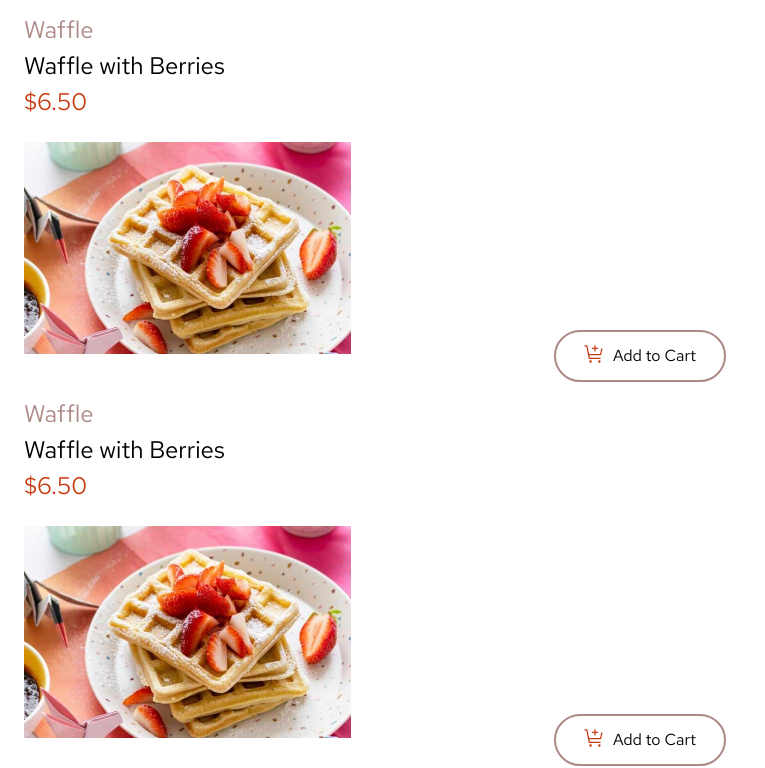
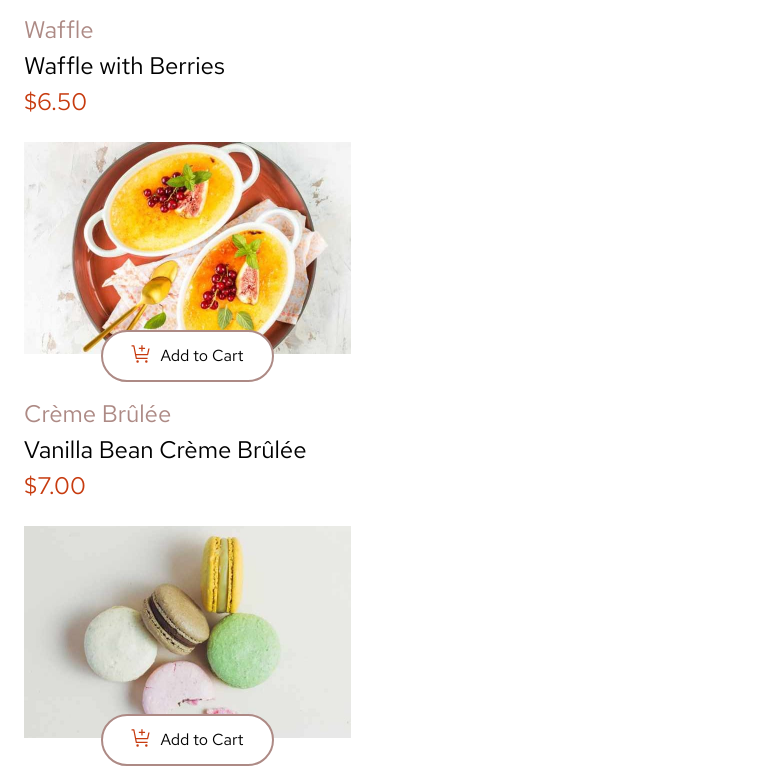
Before and after one commit to steamnp/bfs56, a React (Vite) app: page / in a window 1280 px wide. Shown: the part 358-1126 px from the top of the page, without its empty margins (0-765 px from the left). Built offline with nearby package versions, Linux system fonts and the light colour scheme.

Commit message:
prodcut list with data.json

```diff
--- a/src/components/itemCard.jsx
+++ b/src/components/itemCard.jsx
@@ -1,13 +1,10 @@
-function ItemCard() {
+function ItemCard({ product, index }) {
+  const { name, image, price, category } = product;
   return (
     <div>
-      <img
-        src="../../assets/images/image-waffle-mobile.jpg"
-        alt="Dessert"
-        className="w-[327px] h-[212px]"
-      />
+      <img src={image.mobile} alt="Dessert" className="w-[327px] h-[212px]" />
       <div className="flex justify-center items-center -mt-6 mb-[16px]">
-        <button className="flex rounded-full  py-3 px-7 border-2 border-[#AD8A85] bg-white hover:text-redText hover:border-redText cursor-pointer">
+        <button className="flex rounded-full  py-3 px-7 mr-12 border-2 border-[#AD8A85] bg-white hover:text-redText hover:border-redText cursor-pointer">
           <img
             src="../../assets/images/icon-add-to-cart.svg"
             alt="Cart"
@@ -17,9 +14,11 @@ function ItemCard() {
         </button>
       </div>
       <div>
-        <h1 className="text-[#AD8A85] text-2xl pb-[4px]">Waffle</h1>
-        <h1 className="text-2xl pb-[4px]">Waffle with Berries</h1>
-        <h1 className="text-redText  text-2xl mb-[24px]">$6.50</h1>
+        <h1 className="text-[#AD8A85] text-2xl pb-[4px]">{category}</h1>
+        <h1 className="text-2xl pb-[4px]">{name}</h1>
+        <h1 className="text-redText  text-2xl mb-[24px]">
+          ${price.toFixed(2)}
+        </h1>
       </div>
     </div>
   );
--- a/src/pages/home.jsx
+++ b/src/pages/home.jsx
@@ -1,15 +1,15 @@
+import React from "react";
 import ItemCard from "../components/itemCard";
+import productData from "../../data.json";
 
 function Home() {
+  console.log(React);
   return (
-    <div className="m-6">
+    <div className="m-6 w-[375px]">
       <h1 className="text-[40px] font-bold mb-[32px]">Dessert</h1>
-      <ItemCard />
-      <ItemCard />
-      <ItemCard />
-      <ItemCard />
-      <ItemCard />
-      <ItemCard />
+      {productData.map((product, index) => (
+        <ItemCard key={index} product={product} />
+      ))}
     </div>
   );
 }
```
